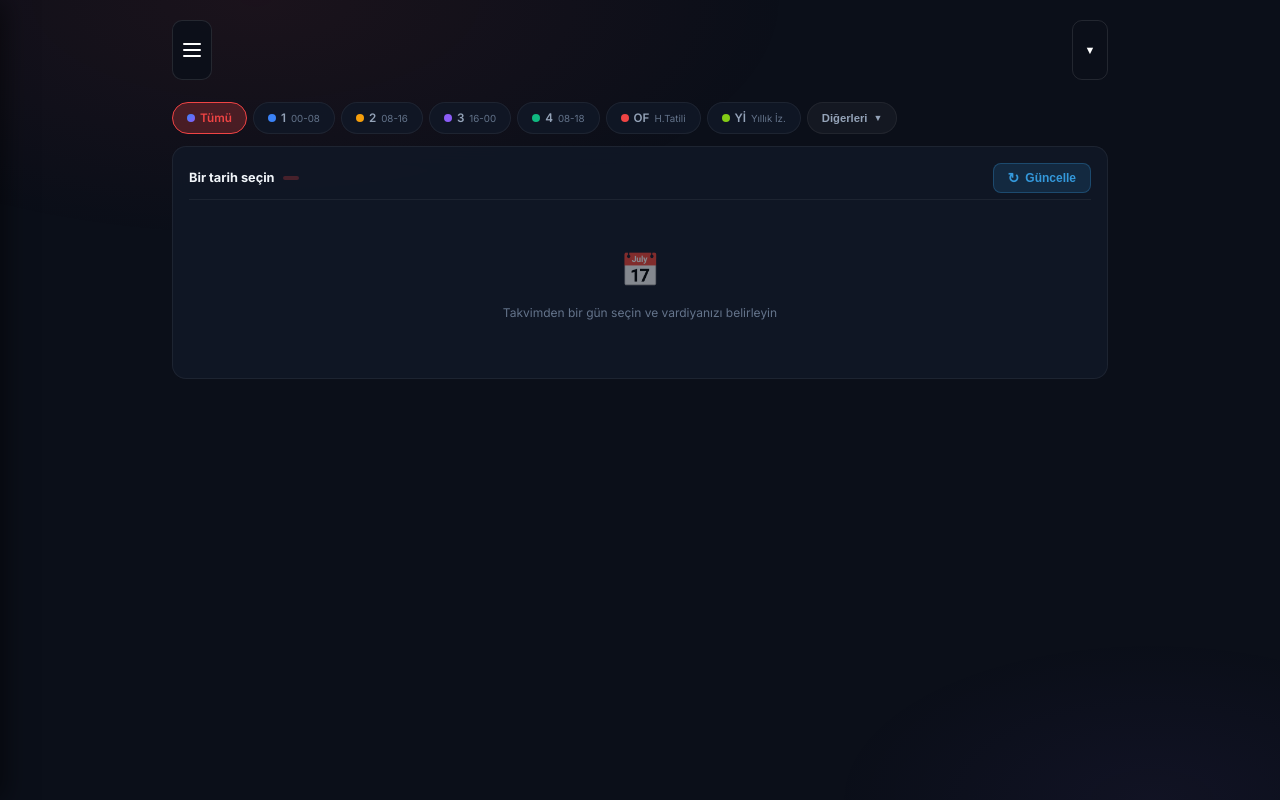
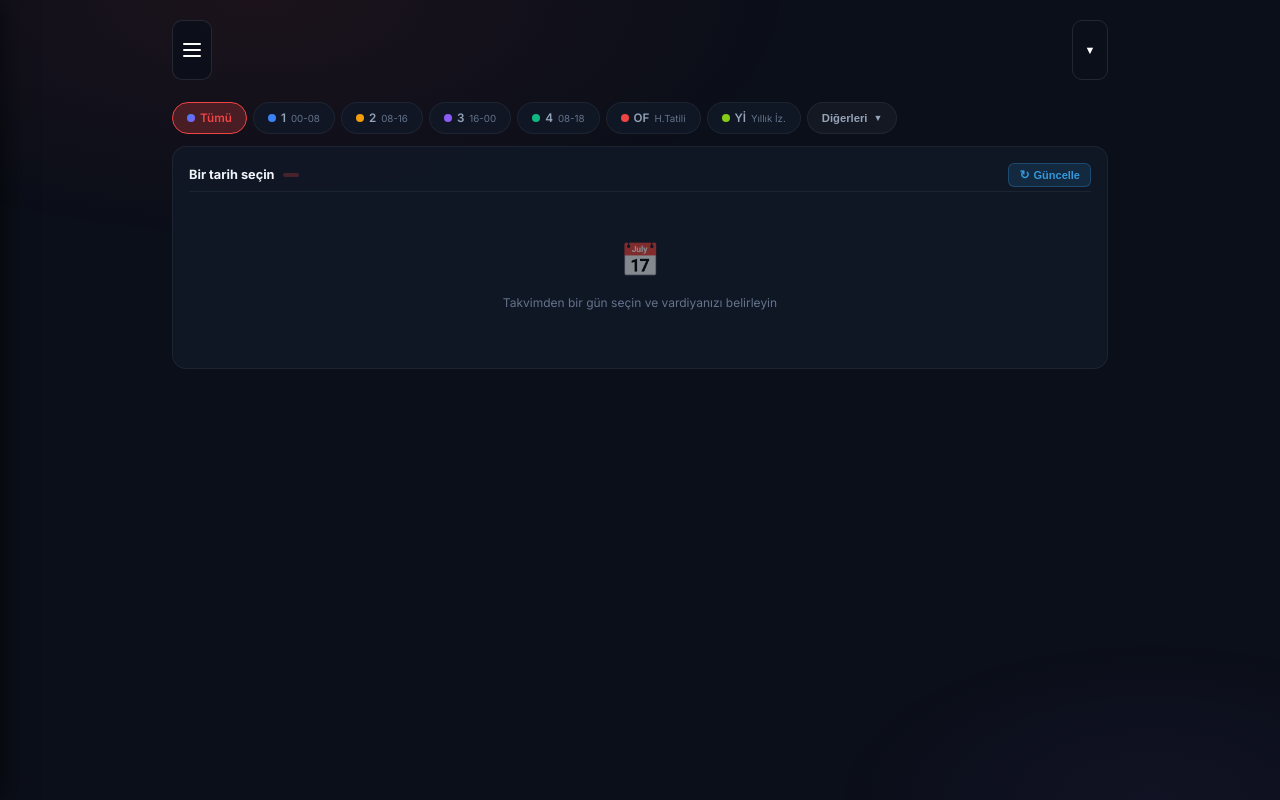
Before and after one commit to xnliten/vardiya-android, a website: page public/index.html in a window 1280 px wide. Drawn offline with Linux system fonts and the light colour scheme.

Commit message:
style: further compact results-bar and refresh button

```diff
--- a/public/style.css
+++ b/public/style.css
@@ -473,10 +473,10 @@ body::before {
   display: flex;
   align-items: center;
   justify-content: space-between;
-  margin-bottom: 6px;
-  padding-bottom: 6px;
+  margin-bottom: 4px;
+  padding-bottom: 4px;
   border-bottom: 1px solid var(--border);
-  gap: 8px;
+  gap: 6px;
 }
 
 .results-left {
@@ -892,6 +892,6 @@ body::before {
 .btn-expand-calendar.open { background: rgba(14, 165, 233, 0.15); border-color: rgba(14, 165, 233, 0.3); }
 .full-calendar-wrapper { border-top: 1px solid rgba(255,255,255,0.05); padding-top: 15px; }
 
-.btn-refresh-bar { background: rgba(52, 152, 219, 0.15); border: 1px solid rgba(52, 152, 219, 0.3); color: #3498db; padding: 6px 14px; border-radius: 8px; cursor: pointer; font-size: 12px; font-weight: 600; display: flex; align-items: center; gap: 6px; transition: background 0.2s; white-space: nowrap; flex-shrink: 0; }
+.btn-refresh-bar { background: rgba(52, 152, 219, 0.15); border: 1px solid rgba(52, 152, 219, 0.3); color: #3498db; padding: 4px 10px; border-radius: 6px; cursor: pointer; font-size: 11px; font-weight: 600; display: flex; align-items: center; gap: 4px; transition: background 0.2s; white-space: nowrap; flex-shrink: 0; }
 .btn-refresh-bar:hover { background: rgba(52, 152, 219, 0.25); }
-.btn-refresh-bar .refresh-icon { font-size: 14px; }
+.btn-refresh-bar .refresh-icon { font-size: 12px; }
```
